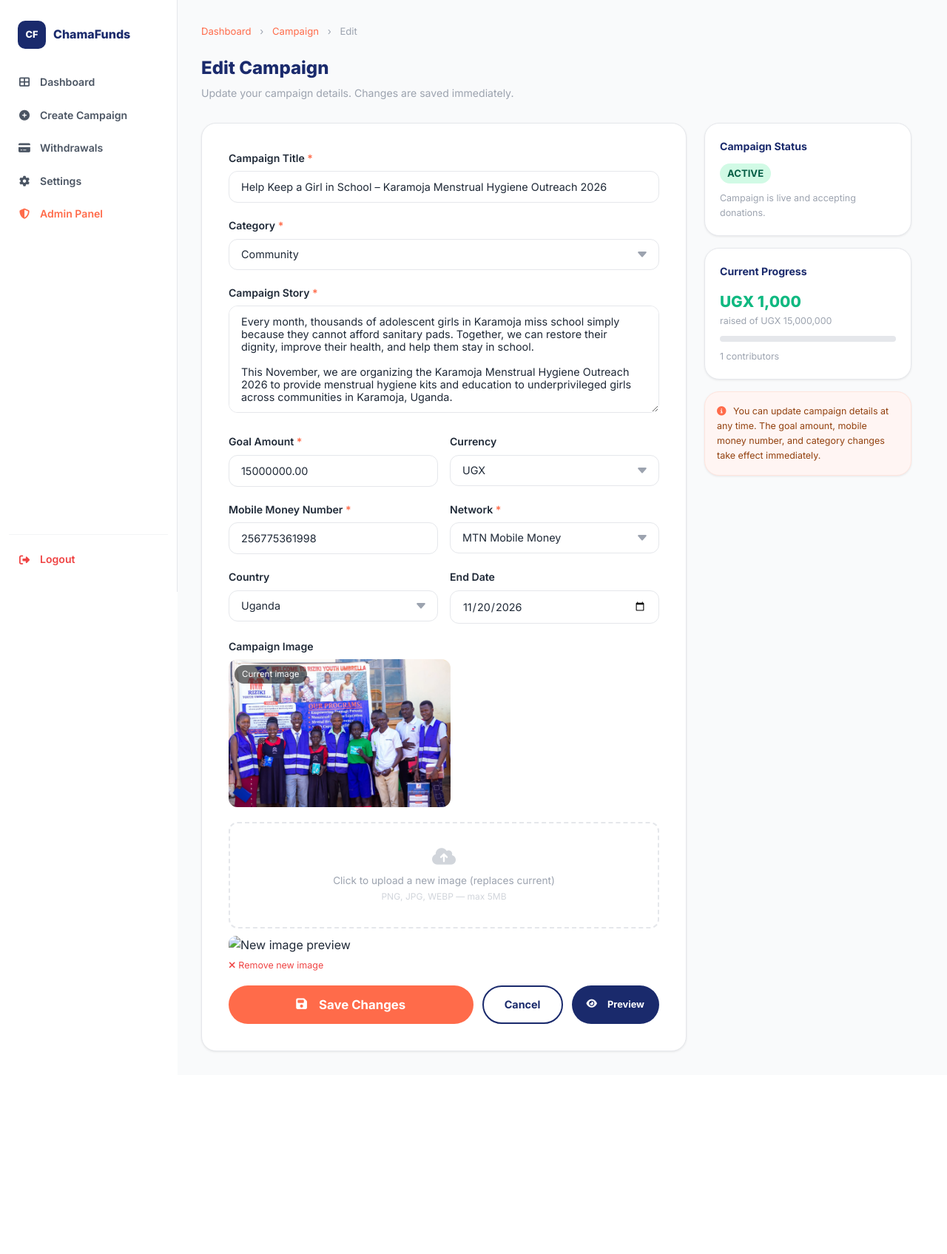
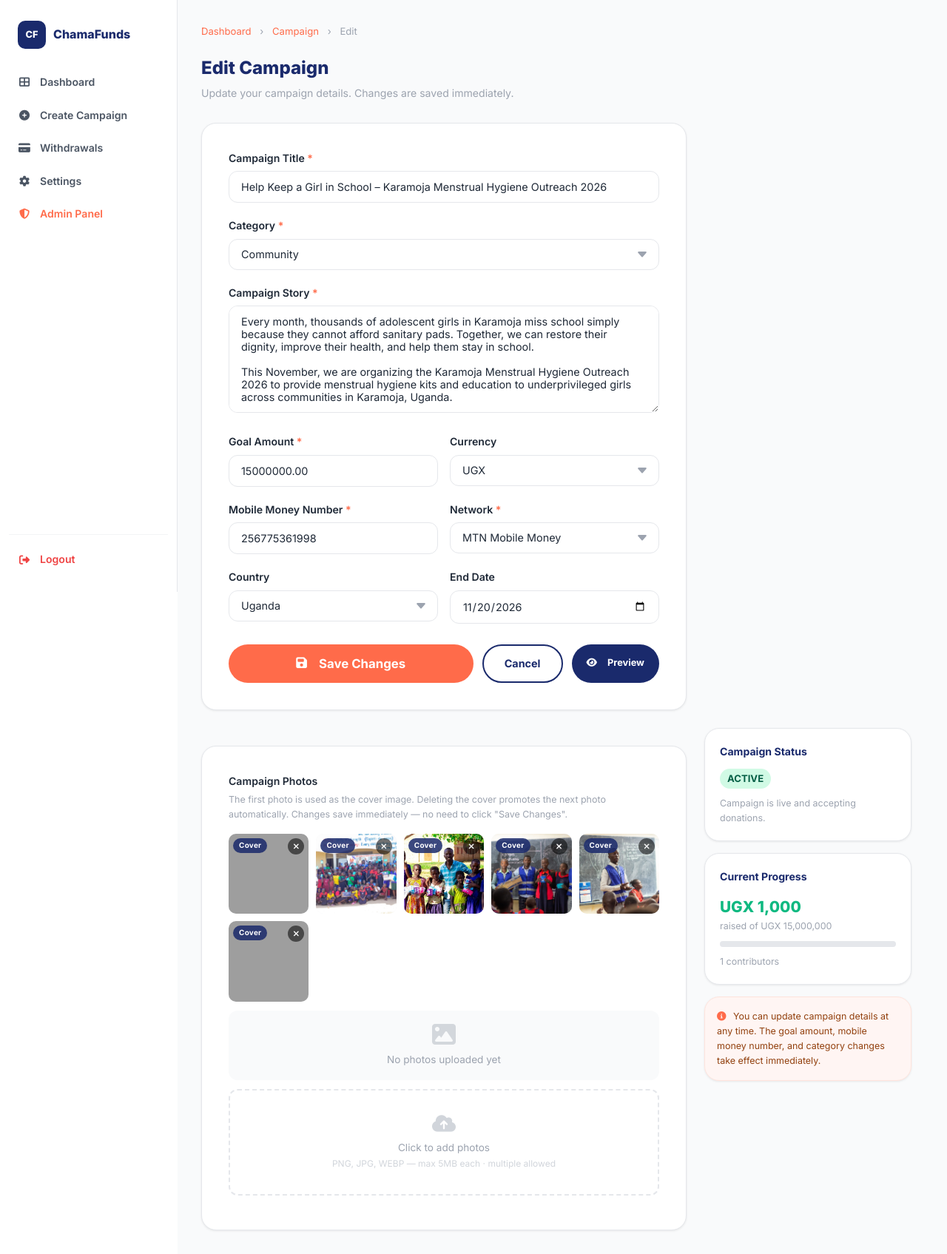
Before and after one commit to KaKebe-Technologies-Limited/chama-funds-official, a PHP site: page /chama/edit-campaign.php?id=16 in a window 1280 px wide. Shown: the whole page at 74% size. Before the commit the page ends 1423 px from the top, so only its background shows below. Run offline with PHP 8.4, Linux system fonts and the light colour scheme; a user stored in the database is signed in; data comes from the database, SQL or seed files in the repository; grey boxes are pictures that could not be loaded.

Commit message:
photo delted and updates

```diff
--- a/edit-campaign.php
+++ b/edit-campaign.php
@@ -261,36 +261,6 @@ if (!isset($permError)) {
             </div>
           </div>
 
-          <!-- Campaign Image -->
-          <div class="form-group">
-            <label class="form-label">Campaign Image</label>
-            <!-- Current image preview -->
-            <?php if ($c['image_url']): ?>
-            <div style="margin-bottom:12px;position:relative;display:inline-block;">
-              <img src="<?= htmlspecialchars(imgUrl($c['image_url'])) ?>"
-                   id="currentImagePreview"
-                   style="width:100%;max-height:200px;object-fit:cover;border-radius:12px;display:block;" />
-              <span style="position:absolute;top:8px;left:8px;background:rgba(0,0,0,.55);color:#fff;font-size:.72rem;padding:3px 10px;border-radius:99px;">Current image</span>
-            </div>
-            <?php else: ?>
-            <div id="noImageNote" style="background:#f9fafb;border-radius:12px;padding:16px;text-align:center;color:#9ca3af;font-size:.85rem;margin-bottom:12px;">
-              <i class="fas fa-image" style="font-size:2rem;display:block;margin-bottom:8px;opacity:.4;"></i>No image uploaded yet
-            </div>
-            <?php endif; ?>
-            <div class="file-upload-area" id="fileUploadArea">
-              <i class="fas fa-cloud-upload-alt" style="font-size:1.6rem;color:#d1d5db;"></i>
-              <p style="font-size:.85rem;color:#9ca3af;margin-top:6px;">Click to upload a new image (replaces current)</p>
-              <p style="font-size:.75rem;color:#d1d5db;">PNG, JPG, WEBP — max 5MB</p>
-              <input type="file" id="fileInput" name="image" accept="image/*" style="display:none;" />
-            </div>
-            <div id="filePreview" class="hidden" style="margin-top:10px;">
-              <img id="previewImage" src="#" alt="New image preview" style="max-height:160px;border-radius:10px;" />
-              <button type="button" id="removeFile" style="display:block;font-size:.78rem;color:#ef4444;margin-top:6px;cursor:pointer;">
-                <i class="fas fa-times" style="margin-right:4px;"></i>Remove new image
-              </button>
-            </div>
-          </div>
-
           <!-- Action Buttons -->
           <div style="display:flex;gap:12px;flex-wrap:wrap;margin-top:8px;">
             <button type="submit" id="saveBtn" class="btn btn-primary btn-lg" style="flex:1;justify-content:center;">
@@ -303,6 +273,34 @@ if (!isset($permError)) {
           </div>
 
         </form>
+      </div>
+
+      <!-- CAMPAIGN PHOTOS -->
+      <div class="card" style="padding:36px;grid-column:1;margin-top:24px;">
+        <label class="form-label" style="margin-bottom:4px;display:block;">Campaign Photos</label>
+        <p style="font-size:.78rem;color:#9ca3af;margin-bottom:16px;">The first photo is used as the cover image. Deleting the cover promotes the next photo automatically. Changes save immediately — no need to click "Save Changes".</p>
+
+        <div id="galleryGrid" class="ec-gallery-grid">
+          <?php foreach ($galleryImages as $gi): ?>
+          <div class="ec-gallery-item" data-image-id="<?= (int)$gi['image_id'] ?>">
+            <img src="<?= htmlspecialchars(imgUrl($gi['image_url'])) ?>" alt="" />
+            <span class="ec-gallery-cover-badge<?= $gi['is_cover'] ? '' : ' hidden' ?>">Cover</span>
+            <button type="button" class="ec-gallery-delete" title="Delete photo"><i class="fas fa-times"></i></button>
+          </div>
+          <?php endforeach; ?>
+        </div>
+
+        <div id="galleryEmpty" class="<?= empty($galleryImages) ? '' : 'hidden' ?>" style="background:#f9fafb;border-radius:12px;padding:16px;text-align:center;color:#9ca3af;font-size:.85rem;margin:12px 0;">
+          <i class="fas fa-image" style="font-size:2rem;display:block;margin-bottom:8px;opacity:.4;"></i>No photos uploaded yet
+        </div>
+
+        <div class="file-upload-area" id="addPhotosArea" style="margin-top:12px;">
+          <i class="fas fa-cloud-upload-alt" style="font-size:1.6rem;color:#d1d5db;"></i>
+          <p style="font-size:.85rem;color:#9ca3af;margin-top:6px;">Click to add photos</p>
+          <p style="font-size:.75rem;color:#d1d5db;">PNG, JPG, WEBP — max 5MB each · multiple allowed</p>
+          <input type="file" id="addPhotosInput" accept="image/*" multiple style="display:none;" />
+        </div>
+        <p id="galleryStatus" style="font-size:.8rem;margin-top:10px;"></p>
       </div>
 
       <!-- SIDEBAR INFO -->
@@ -359,8 +357,38 @@ if (!isset($permError)) {
 }
 @media(max-width:767px){
   div[style*="grid-template-columns:1fr 280px"]{display:block!important;}
-  div[style*="grid-template-columns:1fr 280px"] > div:last-child{margin-top:16px;}
+  div[style*="grid-template-columns:1fr 280px"] > div:not(:first-child){margin-top:16px;}
 }
+
+/* ── Campaign photo gallery manager ────────────────────────── */
+.ec-gallery-grid {
+  display: grid;
+  grid-template-columns: repeat(auto-fill, minmax(96px, 1fr));
+  gap: 10px;
+}
+.ec-gallery-item {
+  position: relative;
+  aspect-ratio: 1 / 1;
+  border-radius: 10px;
+  overflow: hidden;
+  background: #f3f4f6;
+}
+.ec-gallery-item img { width: 100%; height: 100%; object-fit: cover; display: block; }
+.ec-gallery-cover-badge {
+  position: absolute; top: 6px; left: 6px;
+  background: rgba(26,42,108,.85); color: #fff;
+  font-size: .62rem; font-weight: 700; padding: 2px 8px;
+  border-radius: 99px; letter-spacing: .03em;
+}
+.ec-gallery-delete {
+  position: absolute; top: 6px; right: 6px;
+  width: 22px; height: 22px; border-radius: 50%;
+  background: rgba(0,0,0,.55); color: #fff; border: none;
+  font-size: .68rem; display: flex; align-items: center; justify-content: center;
+  cursor: pointer; transition: background .15s;
+}
+.ec-gallery-delete:hover { background: #ef4444; }
+.ec-gallery-item.ec-uploading { opacity: .5; }
 </style>
 
 <script src="<?= BASE ?>/js/main.js"></script>
@@ -371,46 +399,126 @@ function checkMobile(){ mobileBar.style.display = window.innerWidth < 1024 ? 'fl
 checkMobile(); window.addEventListener('resize', checkMobile);
 document.querySelector('.dashboard-layout').style.paddingTop = window.innerWidth < 1024 ? '60px' : '0';
 
-// Image preview
-var fileArea    = document.getElementById('fileUploadArea');
-var fileInput   = document.getElementById('fileInput');
-var filePreview = document.getElementById('filePreview');
-var previewImg  = document.getElementById('previewImage');
-var removeFile  = document.getElementById('removeFile');
+// ── Campaign photo gallery manager (AJAX — independent of Save Changes) ──
+var galleryGrid   = document.getElementById('galleryGrid');
+var galleryEmpty  = document.getElementById('galleryEmpty');
+var galleryStatus = document.getElementById('galleryStatus');
+var addPhotosArea = document.getElementById('addPhotosArea');
+var addPhotosInput= document.getElementById('addPhotosInput');
+var CAMPAIGN_ID   = <?= (int)$cid ?>;
 
-fileArea?.addEventListener('click', function(){ fileInput.click(); });
-fileArea?.addEventListener('dragover', function(e){ e.preventDefault(); fileArea.classList.add('dragover'); });
-fileArea?.addEventListener('dragleave', function(){ fileArea.classList.remove('dragover'); });
-fileArea?.addEventListener('drop', function(e){
-  e.preventDefault(); fileArea.classList.remove('dragover');
-  if (e.dataTransfer.files[0]) handleFile(e.dataTransfer.files[0]);
-});
-fileInput?.addEventListener('change', function(e){
-  if (e.target.files[0]) handleFile(e.target.files[0]);
+function setGalleryStatus(msg, isError) {
+  galleryStatus.textContent = msg || '';
+  galleryStatus.style.color = isError ? '#ef4444' : '#10b981';
+}
+
+function updateGalleryEmptyState() {
+  var hasItems = galleryGrid.querySelector('.ec-gallery-item') !== null;
+  galleryEmpty.classList.toggle('hidden', hasItems);
+}
+
+function buildGalleryItem(img) {
+  var div = document.createElement('div');
+  div.className = 'ec-gallery-item';
+  div.dataset.imageId = img.image_id;
+  div.innerHTML =
+    '<img src="' + img.image_url + '" alt="" />' +
+    '<span class="ec-gallery-cover-badge' + (img.is_cover ? '' : ' hidden') + '">Cover</span>' +
+    '<button type="button" class="ec-gallery-delete" title="Delete photo"><i class="fas fa-times"></i></button>';
+  return div;
+}
+
+// Delete a photo (event delegation — works for existing and newly-added tiles)
+galleryGrid.addEventListener('click', function(e) {
+  var btn = e.target.closest('.ec-gallery-delete');
+  if (!btn) return;
+  var item = btn.closest('.ec-gallery-item');
+  var imageId = item.dataset.imageId;
+  if (!confirm('Delete this photo? This cannot be undone.')) return;
+
+  item.classList.add('ec-uploading');
+  btn.disabled = true;
+
+  var fd = new FormData();
+  fd.append('action', 'delete_image');
+  fd.append('image_id', imageId);
+
+  fetch('<?= BASE ?>/api/campaigns.php?action=delete_image', { method: 'POST', body: fd })
+    .then(function(r) { return r.json(); })
+    .then(function(data) {
+      if (!data.success) {
+        setGalleryStatus(data.message || 'Could not delete photo.', true);
+        item.classList.remove('ec-uploading');
+        btn.disabled = false;
+        return;
+      }
+      item.remove();
+      if (data.new_cover) {
+        var promoted = galleryGrid.querySelector('[data-image-id="' + data.new_cover.image_id + '"]');
+        var badge = promoted ? promoted.querySelector('.ec-gallery-cover-badge') : null;
+        if (badge) badge.classList.remove('hidden');
+      }
+      setGalleryStatus('Photo deleted.', false);
+      updateGalleryEmptyState();
+    })
+    .catch(function() {
+      setGalleryStatus('Network error — please try again.', true);
+      item.classList.remove('ec-uploading');
+      btn.disabled = false;
+    });
 });
 
-function handleFile(file) {
-  if (!file.type.startsWith('image/')) { window.showToast('Please upload an image file','error'); return; }
-  if (file.size > 5 * 1024 * 1024)    { window.showToast('File must be under 5MB','error'); return; }
-  var reader = new FileReader();
-  reader.onload = function(e) {
-    previewImg.src = e.target.result;
-    filePreview.classList.remove('hidden');
-    fileArea.classList.add('hidden');
-    // Dim current image to show it will be replaced
-    var cur = document.getElementById('currentImagePreview');
-    if (cur) cur.style.opacity = '.4';
-  };
-  reader.readAsDataURL(file);
+// Add new photos
+addPhotosArea?.addEventListener('click', function(){ addPhotosInput.click(); });
+addPhotosArea?.addEventListener('dragover', function(e){ e.preventDefault(); addPhotosArea.classList.add('dragover'); });
+addPhotosArea?.addEventListener('dragleave', function(){ addPhotosArea.classList.remove('dragover'); });
+addPhotosArea?.addEventListener('drop', function(e){
+  e.preventDefault(); addPhotosArea.classList.remove('dragover');
+  if (e.dataTransfer.files.length) uploadPhotos(e.dataTransfer.files);
+});
+addPhotosInput?.addEventListener('change', function(e){
+  if (e.target.files.length) uploadPhotos(e.target.files);
+});
+
+function uploadPhotos(fileList) {
+  var fd = new FormData();
+  fd.append('campaign_id', CAMPAIGN_ID);
+  var validCount = 0;
+  for (var i = 0; i < fileList.length; i++) {
+    var f = fileList[i];
+    if (!f.type.startsWith('image/')) continue;
+    if (f.size > 5 * 1024 * 1024) { setGalleryStatus('"' + f.name + '" is over 5MB and was skipped.', true); continue; }
+    fd.append('images[]', f);
+    validCount++;
+  }
+  if (!validCount) return;
+
+  setGalleryStatus('Uploading ' + validCount + ' photo' + (validCount > 1 ? 's' : '') + '…', false);
+  addPhotosArea.style.opacity = '.6';
+
+  fetch('<?= BASE ?>/api/campaigns.php?action=add_images', { method: 'POST', body: fd })
+    .then(function(r) { return r.json(); })
+    .then(function(data) {
+      addPhotosArea.style.opacity = '1';
+      addPhotosInput.value = '';
+      if (!data.success) {
+        setGalleryStatus(data.message || 'Upload failed.', true);
+        return;
+      }
+      data.images.forEach(function(img) {
+        if (img.is_cover) {
+          galleryGrid.querySelectorAll('.ec-gallery-cover-badge').forEach(function(b){ b.classList.add('hidden'); });
+        }
+        galleryGrid.appendChild(buildGalleryItem(img));
+      });
+      setGalleryStatus('Added ' + data.images.length + ' photo' + (data.images.length > 1 ? 's' : '') + '.', false);
+      updateGalleryEmptyState();
+    })
+    .catch(function() {
+      addPhotosArea.style.opacity = '1';
+      setGalleryStatus('Network error — please try again.', true);
+    });
 }
-
-removeFile?.addEventListener('click', function(){
-  filePreview.classList.add('hidden');
-  fileArea.classList.remove('hidden');
-  fileInput.value = '';
-  var cur = document.getElementById('currentImagePreview');
-  if (cur) cur.style.opacity = '1';
-});
 
 // Save button loading state
 document.getElementById('editForm')?.addEventListener('submit', function(){
```
Also changed, not shown: uploads/campaigns/camp_7_1785674744_0.webp (deleted), uploads/campaigns/camp_7_1785674744_5.webp (deleted).
